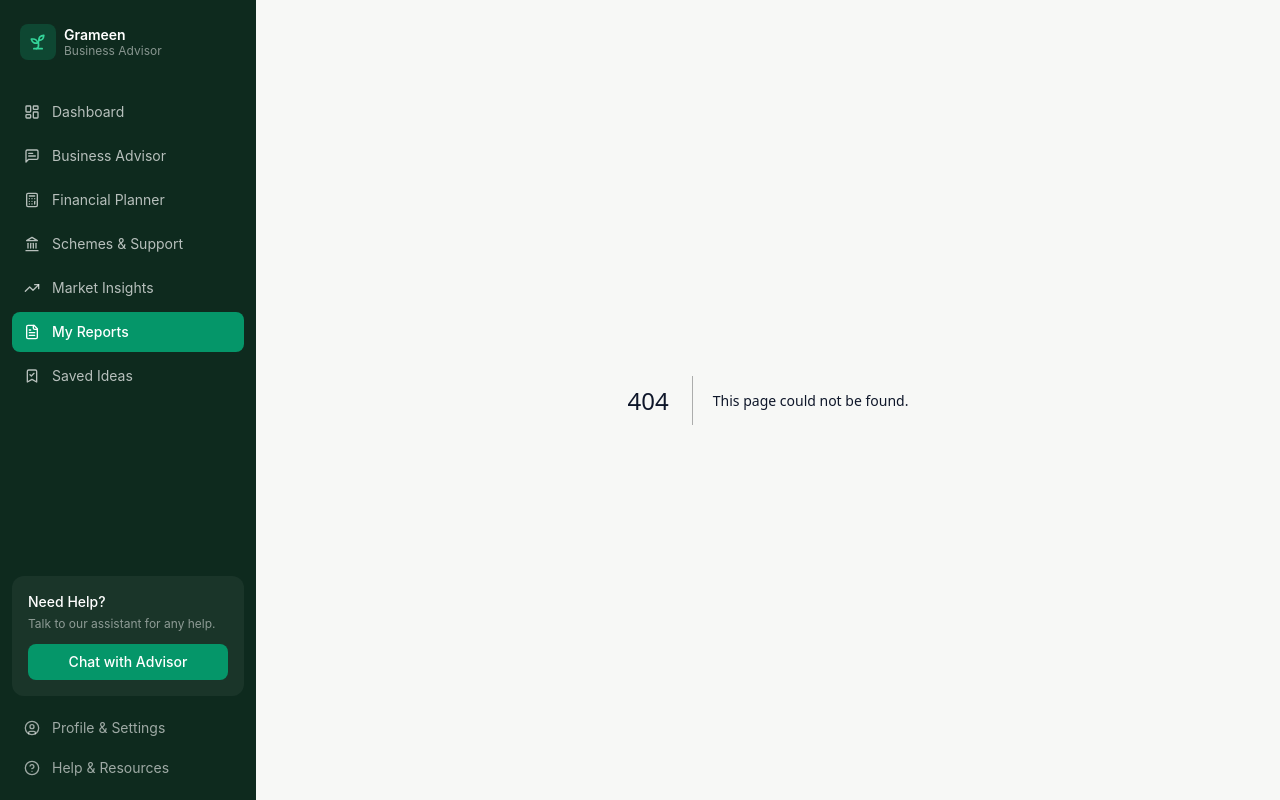
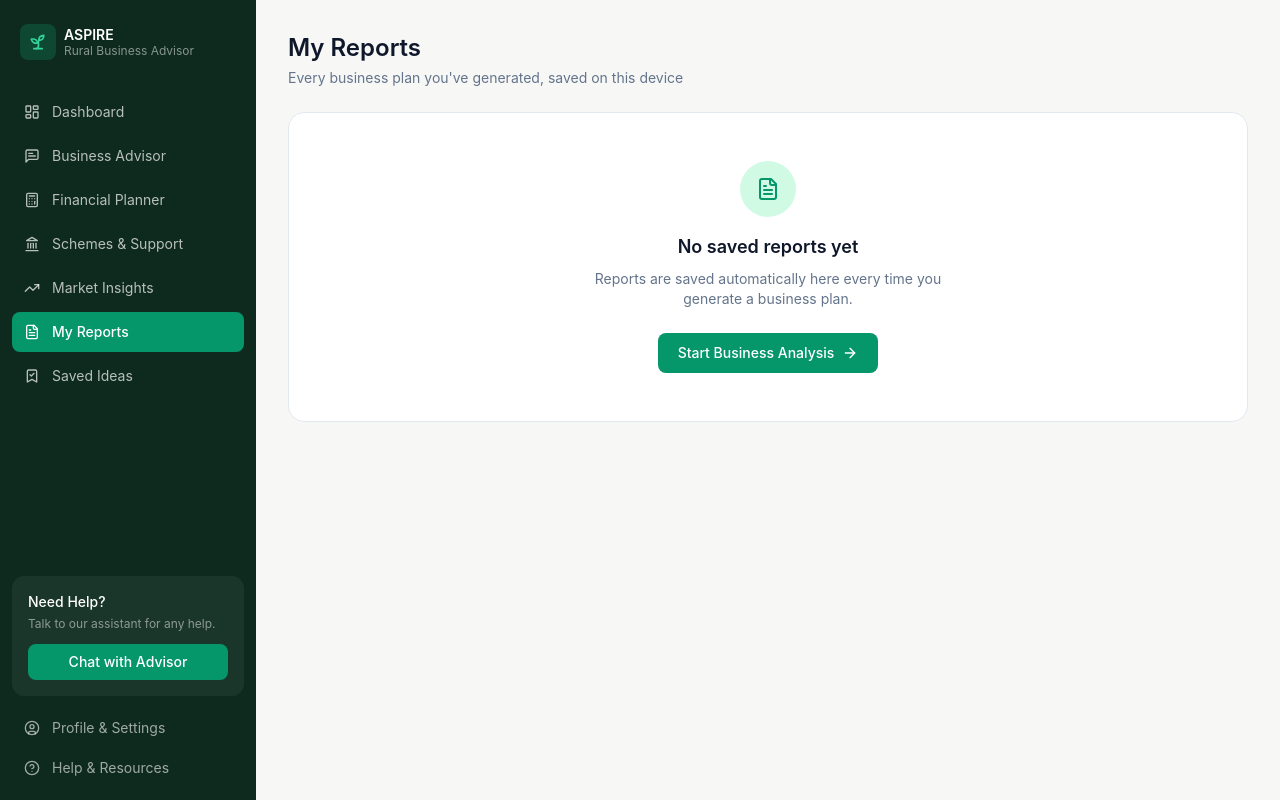
Before and after one commit to anixtech001-lab/ASPIRE, a Next.js app: page /reports in a window 1280 px wide. Before the commit this address had no page. Built offline with nearby package versions, Linux system fonts and the light colour scheme.

Commit message:
Module 1+6: ASPIRE branding + My Reports (localStorage-based history)

```diff
--- a/app/advisor/page.tsx
+++ b/app/advisor/page.tsx
@@ -3,6 +3,7 @@
 import { useState } from "react";
 import { useRouter } from "next/navigation";
 import { useBusiness } from "@/lib/BusinessContext";
+import { saveReport } from "@/lib/reportsStorage";
 import { Loader2 } from "lucide-react";
 
 const STEPS = ["Basic Details", "Business Info", "Financial Details", "Review"];
@@ -71,6 +72,12 @@ export default function AdvisorPage() {
 
       if (data.warning) setError(data.warning);
 
+      // Save to "My Reports" history — only if the AI report actually
+      // generated successfully (a partial/failed report isn't worth keeping).
+      if (data.feasibilityReport) {
+        saveReport(details, data.feasibilityReport, data.financialPlan);
+      }
+
       router.push("/report");
     } catch (err) {
       setError(err instanceof Error ? err.message : "Something went wrong. Please try again.");
@@ -92,9 +99,8 @@ export default function AdvisorPage() {
           <div key={label} className="flex items-center flex-1 last:flex-none">
             <div className="flex flex-col items-center">
               <div
-                className={`h-8 w-8 rounded-full flex items-center justify-center text-sm font-medium ${
-                  i <= step ? "bg-emerald-600 text-white" : "bg-slate-100 text-slate-400"
-                }`}
+                className={`h-8 w-8 rounded-full flex items-center justify-center text-sm font-medium ${i <= step ? "bg-emerald-600 text-white" : "bg-slate-100 text-slate-400"
+                  }`}
               >
                 {i + 1}
               </div>
--- a/app/layout.tsx
+++ b/app/layout.tsx
@@ -4,8 +4,8 @@ import Sidebar from "@/components/Sidebar";
 import "./globals.css";
 
 export const metadata: Metadata = {
-  title: "Grameen Business Advisor",
-  description: "AI-driven hyper-local business advisory for rural micro-entrepreneurs",
+  title: "ASPIRE — AI-driven Support for Project Investment and Rural Entrepreneurship",
+  description: "AI-driven hyper-local business advisory and financial structuring for rural micro-entrepreneurs",
 };
 
 export default function RootLayout({ children }: { children: React.ReactNode }) {
--- /dev/null
+++ b/app/reports/page.tsx
@@ -0,0 +1,101 @@
+"use client";
+
+import { useEffect, useState } from "react";
+import { useRouter } from "next/navigation";
+import Link from "next/link";
+import { getSavedReports, deleteReport, SavedReport } from "@/lib/reportsStorage";
+import { useBusiness } from "@/lib/BusinessContext";
+import { formatINR } from "@/lib/financialEngine";
+import { FileText, Trash2, ArrowRight } from "lucide-react";
+
+export default function MyReportsPage() {
+    const router = useRouter();
+    const { setBusinessDetails, setFeasibilityReport, setFinancialPlan } = useBusiness();
+    const [reports, setReports] = useState<SavedReport[]>([]);
+    const [loaded, setLoaded] = useState(false);
+
+    useEffect(() => {
+        setReports(getSavedReports());
+        setLoaded(true);
+    }, []);
+
+    const openReport = (report: SavedReport) => {
+        setBusinessDetails(report.businessDetails);
+        setFeasibilityReport(report.feasibilityReport);
+        setFinancialPlan(report.financialPlan);
+        router.push("/report");
+    };
+
+    const handleDelete = (id: string, e: React.MouseEvent) => {
+        e.stopPropagation();
+        deleteReport(id);
+        setReports((prev) => prev.filter((r) => r.id !== id));
+    };
+
+    return (
+        <div className="p-6 md:p-8 max-w-5xl mx-auto">
+            <h1 className="text-2xl font-semibold mb-1">My Reports</h1>
+            <p className="text-sm text-slate-500 mb-6">
+                Every business plan you&apos;ve generated, saved on this device
+            </p>
+
+            {!loaded ? null : reports.length === 0 ? (
+                <div className="bg-white rounded-2xl border border-slate-200 p-12 text-center">
+                    <div className="h-14 w-14 rounded-full bg-emerald-100 text-emerald-600 flex items-center justify-center mx-auto mb-4">
+                        <FileText className="h-6 w-6" />
+                    </div>
+                    <h2 className="font-semibold text-lg mb-2">No saved reports yet</h2>
+                    <p className="text-sm text-slate-500 mb-6 max-w-sm mx-auto">
+                        Reports are saved automatically here every time you generate a business plan.
+                    </p>
+                    <Link
+                        href="/advisor"
+                        className="inline-flex items-center gap-2 bg-emerald-600 hover:bg-emerald-500 text-white text-sm font-medium px-5 py-2.5 rounded-lg transition-colors"
+                    >
+                        Start Business Analysis <ArrowRight className="h-4 w-4" />
+                    </Link>
+                </div>
+            ) : (
+                <div className="space-y-3">
+                    {reports.map((r) => (
+                        <button
+                            key={r.id}
+                            onClick={() => openReport(r)}
+                            className="w-full text-left bg-white rounded-2xl border border-slate-200 p-5 hover:border-emerald-300 transition-colors flex items-center justify-between"
+                        >
+                            <div>
+                                <div className="flex items-center gap-2 mb-1">
+                                    <span className="font-semibold text-sm">{r.businessDetails.businessCategory}</span>
+                                    <span className="text-xs bg-slate-100 text-slate-500 px-2 py-0.5 rounded-full">
+                                        {r.businessDetails.location}, {r.businessDetails.state}
+                                    </span>
+                                </div>
+                                <div className="text-xs text-slate-400">
+                                    {new Date(r.createdAt).toLocaleDateString("en-IN", {
+                                        day: "numeric",
+                                        month: "short",
+                                        year: "numeric",
+                                    })}
+                                    {"  ·  "}
+                                    Investment {formatINR(r.financialPlan.details.projectCost)}
+                                    {"  ·  "}
+                                    Feasibility {r.feasibilityReport.feasibilityScore}/100
+                                </div>
+                            </div>
+                            <div className="flex items-center gap-3">
+                                <button
+                                    onClick={(e) => handleDelete(r.id, e)}
+                                    className="text-slate-300 hover:text-red-500 p-1"
+                                    aria-label="Delete report"
+                                >
+                                    <Trash2 className="h-4 w-4" />
+                                </button>
+                                <ArrowRight className="h-4 w-4 text-slate-300" />
+                            </div>
+                        </button>
+                    ))}
+                </div>
+            )}
+        </div>
+    );
+}
--- a/components/Sidebar.tsx
+++ b/components/Sidebar.tsx
@@ -40,8 +40,8 @@ export default function Sidebar() {
           <Sprout className="h-5 w-5 text-emerald-400" />
         </div>
         <div>
-          <div className="text-sm font-semibold leading-tight">Grameen</div>
-          <div className="text-xs text-white/50 leading-tight">Business Advisor</div>
+          <div className="text-sm font-semibold leading-tight">ASPIRE</div>
+          <div className="text-xs text-white/50 leading-tight">Rural Business Advisor</div>
         </div>
       </div>
 
@@ -52,11 +52,10 @@ export default function Sidebar() {
             <Link
               key={href}
               href={href}
-              className={`flex items-center gap-3 rounded-lg px-3 py-2.5 text-sm transition-colors ${
-                active
+              className={`flex items-center gap-3 rounded-lg px-3 py-2.5 text-sm transition-colors ${active
                   ? "bg-emerald-600 text-white font-medium"
                   : "text-white/70 hover:bg-white/5 hover:text-white"
-              }`}
+                }`}
             >
               <Icon className="h-4 w-4 shrink-0" />
               {label}
--- /dev/null
+++ b/lib/reportsStorage.ts
@@ -0,0 +1,73 @@
+"use client";
+
+import { BusinessDetails } from "./BusinessContext";
+import { FeasibilityReport } from "./ai";
+import { FullFinancialPlan } from "./financialEngine";
+
+export interface SavedReport {
+    id: string;
+    createdAt: string; // ISO timestamp
+    businessDetails: BusinessDetails;
+    feasibilityReport: FeasibilityReport;
+    financialPlan: FullFinancialPlan;
+}
+
+const STORAGE_KEY = "aspire_saved_reports";
+
+// SSR-safe: Next.js renders this on the server first, where `window` doesn't
+// exist, so every function guards against that before touching localStorage.
+
+export function getSavedReports(): SavedReport[] {
+    if (typeof window === "undefined") return [];
+    try {
+        const raw = window.localStorage.getItem(STORAGE_KEY);
+        if (!raw) return [];
+        const parsed = JSON.parse(raw) as SavedReport[];
+        // newest first
+        return parsed.sort(
+            (a, b) => new Date(b.createdAt).getTime() - new Date(a.createdAt).getTime()
+        );
+    } catch (err) {
+        console.error("[reportsStorage] failed to read saved reports:", err);
+        return [];
+    }
+}
+
+export function saveReport(
+    businessDetails: BusinessDetails,
+    feasibilityReport: FeasibilityReport,
+    financialPlan: FullFinancialPlan
+): SavedReport {
+    const report: SavedReport = {
+        id: crypto.randomUUID(),
+        createdAt: new Date().toISOString(),
+        businessDetails,
+        feasibilityReport,
+        financialPlan,
+    };
+
+    if (typeof window !== "undefined") {
+        try {
+            const existing = getSavedReports();
+            const updated = [report, ...existing];
+            window.localStorage.setItem(STORAGE_KEY, JSON.stringify(updated));
+        } catch (err) {
+            // Storage can fail (quota exceeded, private browsing, etc.) — never
+            // block the user's flow because a save failed.
+            console.error("[reportsStorage] failed to save report:", err);
+        }
+    }
+
+    return report;
+}
+
+export function deleteReport(id: string): void {
+    if (typeof window === "undefined") return;
+    try {
+        const existing = getSavedReports();
+        const updated = existing.filter((r) => r.id !== id);
+        window.localStorage.setItem(STORAGE_KEY, JSON.stringify(updated));
+    } catch (err) {
+        console.error("[reportsStorage] failed to delete report:", err);
+    }
+}
```
